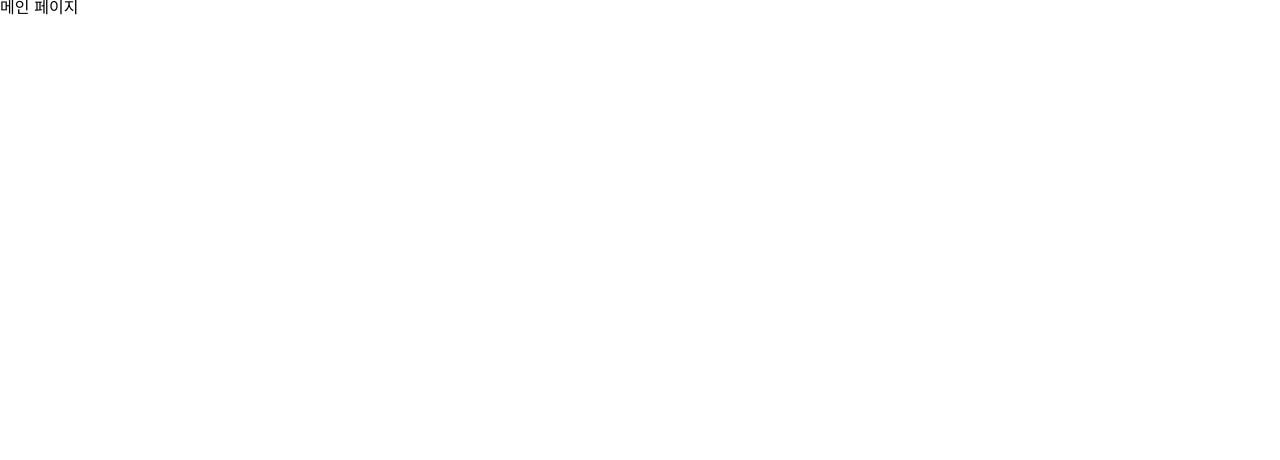
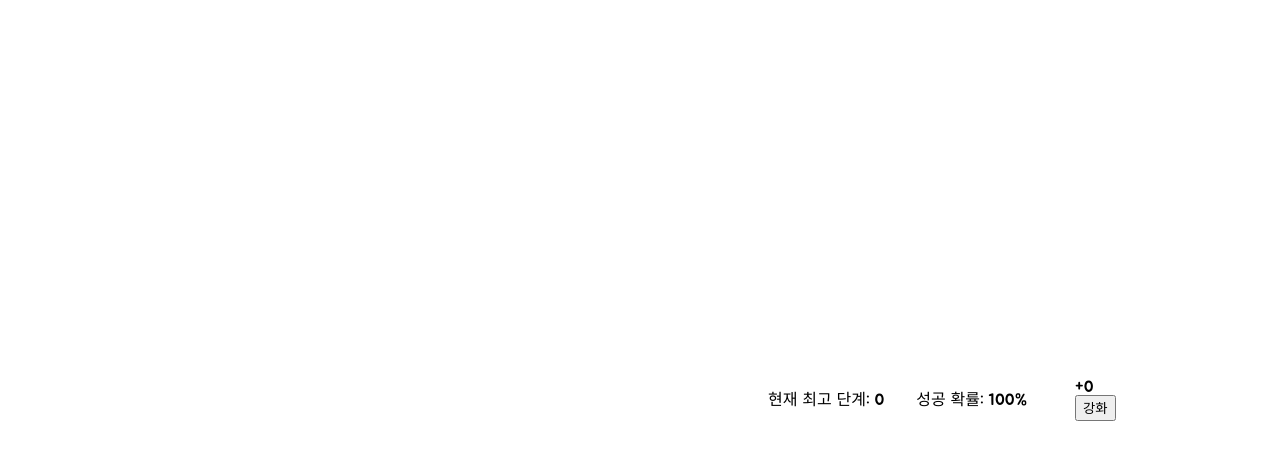
Before and after one commit to high2092/RomanticWeapon, a React app in the folder client/: page / in a window 1280 px wide. Shown: the top 460 px of the page. Built offline with nearby package versions, Linux system fonts and the light colour scheme.

Commit message:
feat: 메인 페이지

```diff
--- a/client/src/App.tsx
+++ b/client/src/App.tsx
@@ -1,12 +1,13 @@
 import React from 'react';
 import { BrowserRouter, Routes, Route } from 'react-router-dom';
+import MainPage from './pages/MainPage';
 
 function App() {
   return (
     <BrowserRouter>
       <Routes>
         <Route path="/login" element={<div>로그인 페이지</div>} />
-        <Route path="/" element={<div>메인 페이지</div>} />
+        <Route path="/" element={<MainPage />} />
       </Routes>
     </BrowserRouter>
   );
--- /dev/null
+++ b/client/src/components/Forge.style.ts
@@ -0,0 +1,29 @@
+import styled from 'styled-components';
+
+export const Forge = styled.div`
+  display: flex;
+  width: 30rem;
+  height: 30rem;
+  justify-content: space-between;
+  align-items: center;
+  white-space: nowrap;
+  * {
+    margin: 0 1rem;
+  }
+`;
+
+export const Level = styled.div`
+  &::before {
+    content: '+';
+  }
+`;
+
+export const Logs = styled.div`
+  display: flex;
+  flex-direction: column;
+  width: 20rem;
+`;
+
+export const LogsContainer = styled.div`
+  width: 20rem;
+`;
--- /dev/null
+++ b/client/src/components/Forge.tsx
@@ -0,0 +1,53 @@
+import React, { useEffect, useState } from 'react';
+import * as S from './Forge.style';
+
+const Forge = () => {
+  const [level, setLevel] = useState(0);
+  const [logs, setLogs] = useState<string[]>([]);
+  const [maxLevel, setMaxLevel] = useState(0);
+
+  const successChance = 1 - 0.05 * level;
+
+  const formatChance = (chance: number) => {
+    return (chance * 100).toFixed(0) + '%';
+  };
+
+  const handleTryButtonClick = () => {
+    const dice = Math.random();
+    const succeed = dice <= successChance;
+
+    setLogs([
+      ...logs,
+      `${level} 단계에서 ${formatChance(successChance)}의 확률로 강화에 ${
+        succeed ? '성공' : '실패'
+      }했어요.`,
+    ]);
+
+    if (succeed) setLevel(level + 1);
+    else setLevel(level - 1);
+  };
+
+  useEffect(() => {
+    if (level > maxLevel) setMaxLevel(level);
+  }, [level]);
+
+  return (
+    <S.Forge>
+      <S.LogsContainer>
+        <S.Logs>
+          {logs.map((log, idx) => (
+            <div key={idx}>{log}</div>
+          ))}
+        </S.Logs>
+      </S.LogsContainer>
+      <div>현재 최고 단계: {maxLevel}</div>
+      <div>성공 확률: {formatChance(successChance)}</div>
+      <div>
+        <S.Level>{level}</S.Level>
+        <button onClick={handleTryButtonClick}>강화</button>
+      </div>
+    </S.Forge>
+  );
+};
+
+export default Forge;
--- /dev/null
+++ b/client/src/pages/MainPage.style.ts
@@ -0,0 +1,9 @@
+import styled from 'styled-components';
+
+export const MainPage = styled.div`
+  width: 100vw;
+  height: 100vh;
+  display: flex;
+  align-items: center;
+  justify-content: center;
+`;
--- /dev/null
+++ b/client/src/pages/MainPage.tsx
@@ -0,0 +1,13 @@
+import React from 'react';
+import Forge from '../components/Forge';
+import * as S from './MainPage.style';
+
+const MainPage = () => {
+  return (
+    <S.MainPage>
+      <Forge />
+    </S.MainPage>
+  );
+};
+
+export default MainPage;
```
